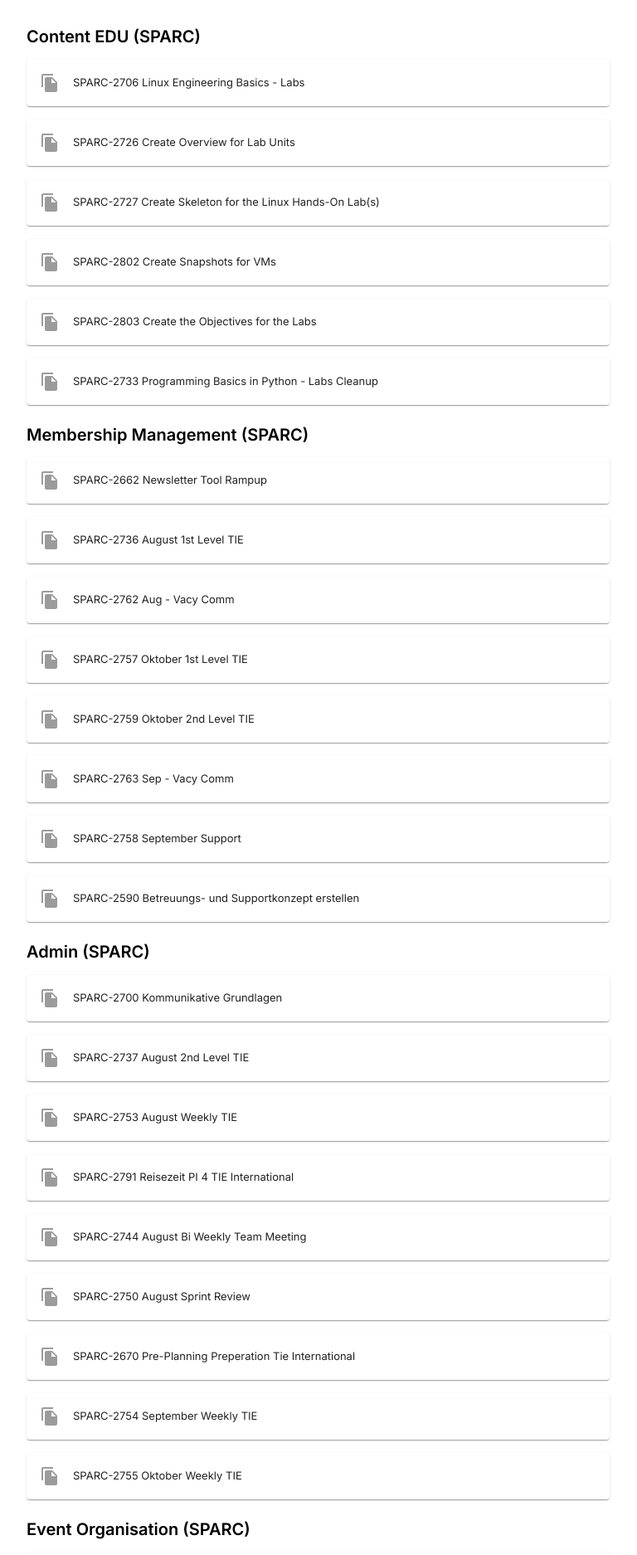
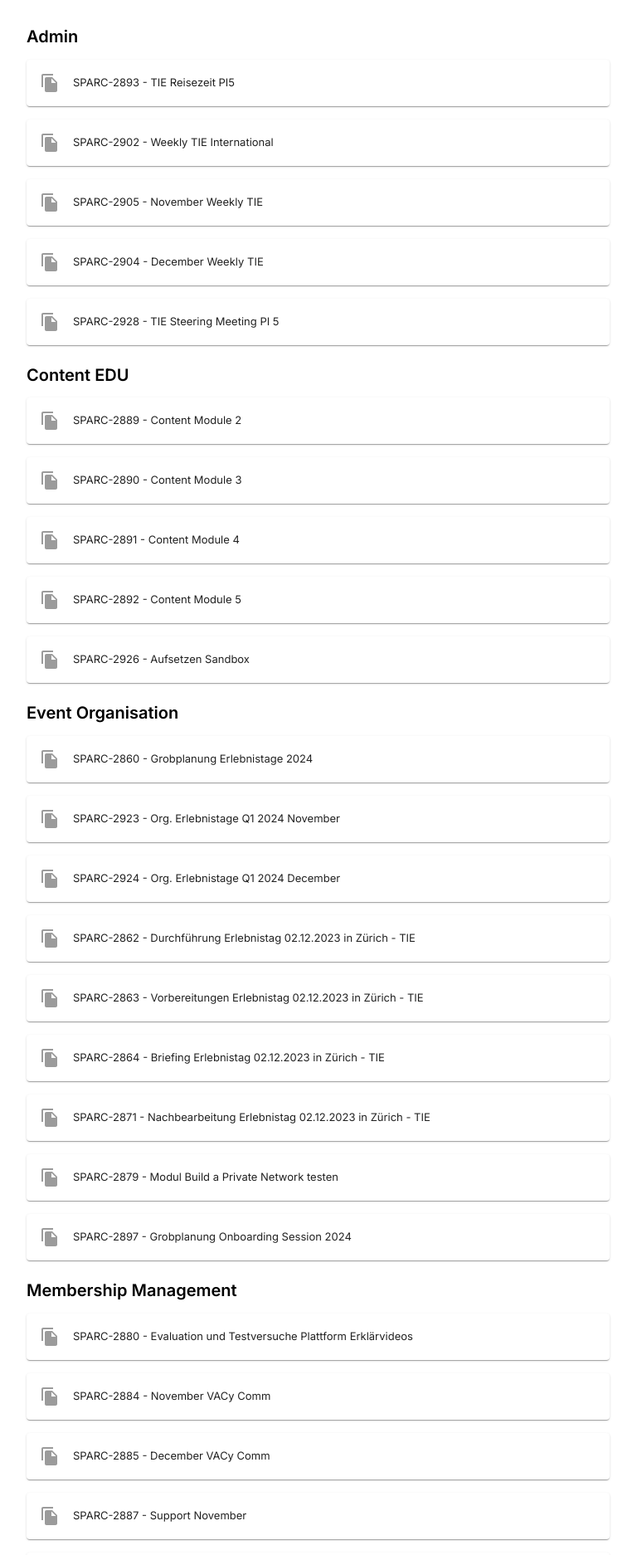
Before and after one commit to rroeoe/sparc-tasks-website, a React (Create React App) app: page / in a window 1280 px wide. Shown: the top 1874 px of the page at 83% size, without its empty margins (0-768 px from the left). Built offline with nearby package versions, Linux system fonts and the light colour scheme.

Commit message:
add new tasks for PI5

```diff
--- a/src/data/data.js
+++ b/src/data/data.js
@@ -1,63 +1,56 @@
 export const data = [
   {
-    "workingStream": "Content EDU (SPARC)",
+    "workingStream": "Admin",
     "tasks": [
-      "SPARC-2706 Linux Engineering Basics - Labs",
-      "SPARC-2726 Create Overview for Lab Units",
-      "SPARC-2727 Create Skeleton for the Linux Hands-On Lab(s)",
-      "SPARC-2802 Create Snapshots for VMs",
-      "SPARC-2803 Create the Objectives for the Labs",
-      "SPARC-2733 Programming Basics in Python - Labs Cleanup"
+      "SPARC-2893 - TIE Reisezeit PI5",
+      "SPARC-2902 - Weekly TIE International",
+      "SPARC-2905 - November Weekly TIE",
+      "SPARC-2904 - December Weekly TIE",
+      "SPARC-2928 - TIE Steering Meeting PI 5"
     ]
   },
   {
-    "workingStream": "Membership Management (SPARC)",
+    "workingStream": "Content EDU",
     "tasks": [
-      "SPARC-2662 Newsletter Tool Rampup",
-      "SPARC-2736 August 1st Level TIE",
-      "SPARC-2762 Aug - Vacy Comm",
-      "SPARC-2757 Oktober 1st Level TIE",
-      "SPARC-2759 Oktober 2nd Level TIE",
-      "SPARC-2763 Sep - Vacy Comm",
-      "SPARC-2758 September Support",
-      "SPARC-2590 Betreuungs- und Supportkonzept erstellen"
+      "SPARC-2889 - Content Module 2",
+      "SPARC-2890 - Content Module 3",
+      "SPARC-2891 - Content Module 4",
+      "SPARC-2892 - Content Module 5",
+      "SPARC-2926 - Aufsetzen Sandbox"
     ]
   },
   {
-    "workingStream": "Admin (SPARC)",
+    "workingStream": "Event Organisation",
     "tasks": [
-      "SPARC-2700 Kommunikative Grundlagen",
-      "SPARC-2737 August 2nd Level TIE",
-      "SPARC-2753 August Weekly TIE",
-      "SPARC-2791 Reisezeit PI 4 TIE International",
-      "SPARC-2744 August Bi Weekly Team Meeting",
-      "SPARC-2750 August Sprint Review",
-      "SPARC-2670 Pre-Planning Preperation Tie International",
-      "SPARC-2754 September Weekly TIE",
-      "SPARC-2755 Oktober Weekly TIE"
+      "SPARC-2860 - Grobplanung Erlebnistage 2024",
+      "SPARC-2923 - Org. Erlebnistage Q1 2024 November",
+      "SPARC-2924 - Org. Erlebnistage Q1 2024 December",
+      "SPARC-2862 - Durchführung Erlebnistag 02.12.2023 in Zürich - TIE",
+      "SPARC-2863 - Vorbereitungen Erlebnistag 02.12.2023 in Zürich - TIE",
+      "SPARC-2864 - Briefing Erlebnistag 02.12.2023 in Zürich - TIE",
+      "SPARC-2871 - Nachbearbeitung Erlebnistag 02.12.2023 in Zürich - TIE",
+      "SPARC-2879 - Modul Build a Private Network testen",
+      "SPARC-2897 - Grobplanung Onboarding Session 2024"
     ]
   },
   {
-    "workingStream": "Event Organisation (SPARC)",
+    "workingStream": "Membership Management",
     "tasks": [
-      "SPARC-2665 Erlebnistage T-Shirts & Hoodies",
-      "SPARC-2660 Erlebnistage Planung FirstTrial Event",
-      "SPARC-2707 Vorbereitung CONNECTED",
-      "SPARC-2708 Durchführung CONNECTED - TIE",
-      "SPARC-2712 Auf- und Abbau CONNECTED - TIE",
-      "SPARC-2657 Erlebnistage Module x1 Collaborate \"Build a Firewall and Routing\"",
-      "SPARC-2710 Nachbearbeitung CONNECTED - TIE"
+      "SPARC-2880 - Evaluation und Testversuche Plattform Erklärvideos",
+      "SPARC-2884 - November VACy Comm",
+      "SPARC-2885 - December VACy Comm",
+      "SPARC-2887 - Support November",
+      "SPARC-2888 - Support December",
+      "SPARC-2872 - Weiterentwicklung Website"
     ]
   },
   {
-    "workingStream": "Public Relations (SPARC)",
+    "workingStream": "Public Relations",
     "tasks": [
-      "SPARC-2788 August Website überarbeitung",
-      "SPARC-2791 Reisezeit PI 4 TIE International",
-      "SPARC-2703 Paid Ads",
-      "SPARC-2789 September Website überarbeitung",
-      "SPARC-2705 Social Media Set-Up",
-      "SPARC-2790 Oktober Website überarbeitung"
+      "SPARC-2713 - PR.3.2 - Zusammenarbeit ChanceArmee",
+      "SPARC-2894 - Newsletter Tool Rampup",
+      "SPARC-2895 - Paid Ads",
+      "SPARC-2896 - Social Media Setup"
     ]
   }
 ]
```
